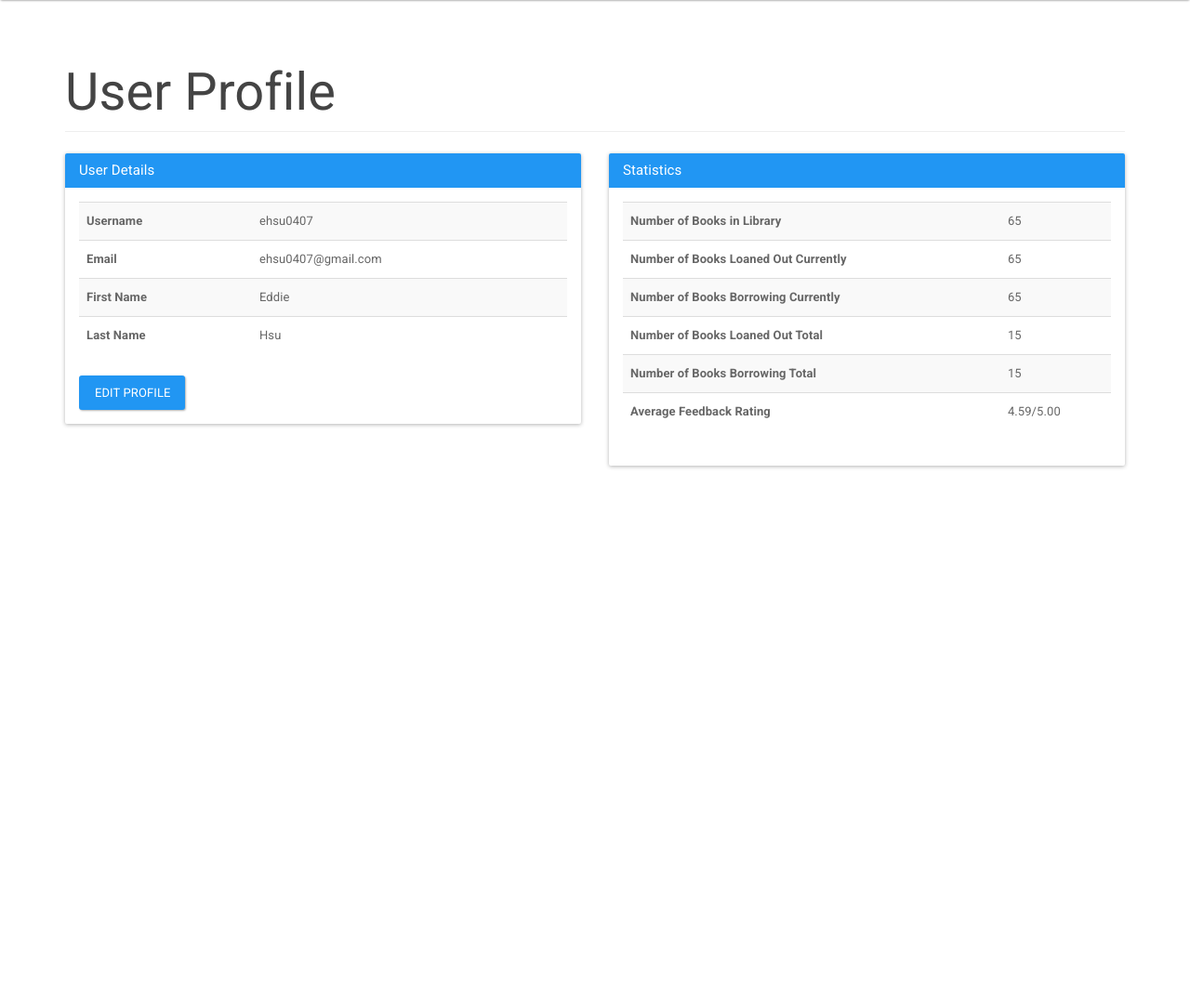
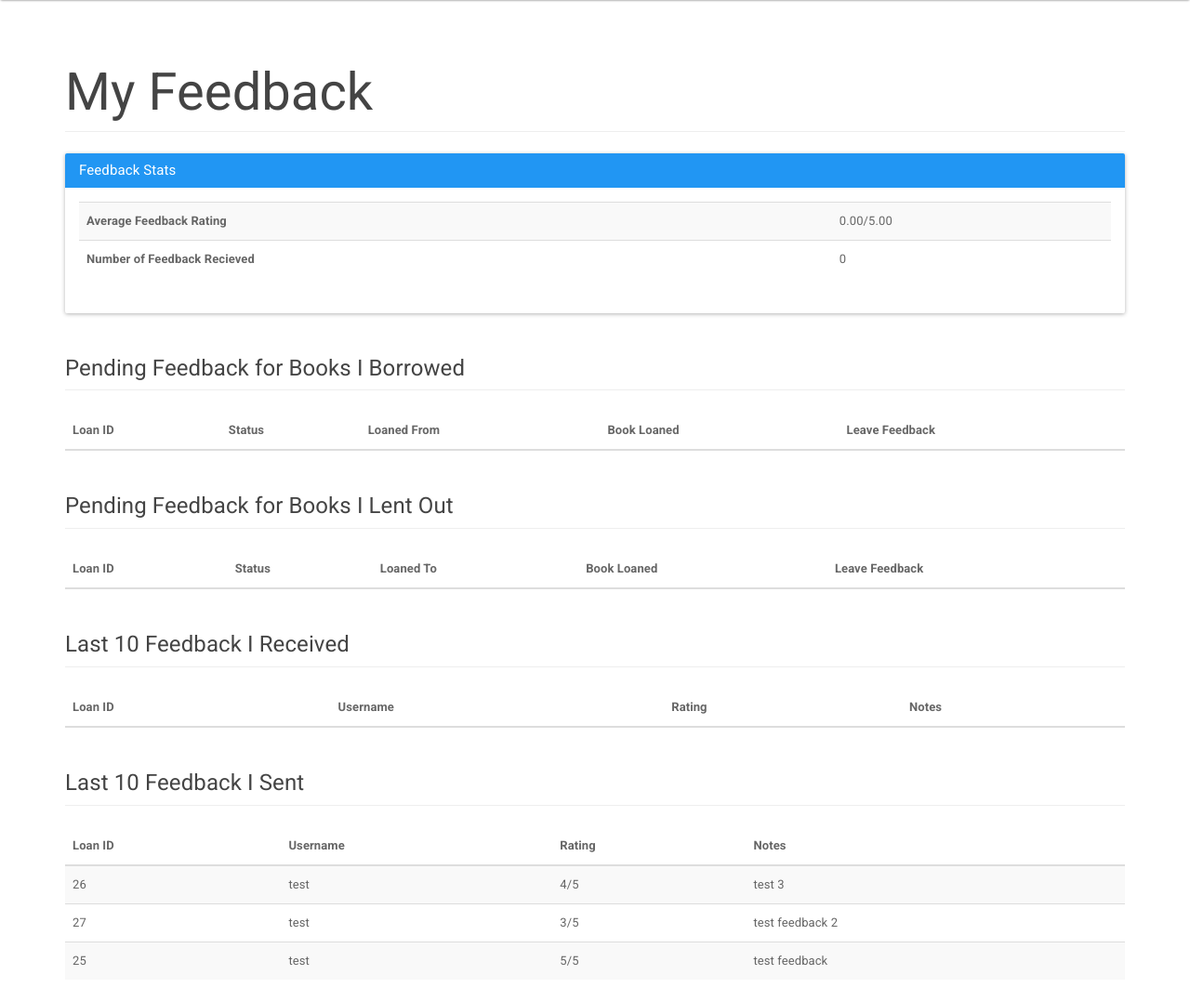
Before and after one commit to ehsu0407/cs411_bookworm, a Django app: page /profile/myfeedback in a window 1280 px wide. Shown: the part 64-1141 px from the top of the page at 93% size. Before the commit the page ends 568 px from the top, so only its background shows below. Run offline with Django 3.2, Linux system fonts and the light colour scheme; a user stored in the database is signed in; data comes from the database, SQL or seed files in the repository; lists and menus that the app fills with data are empty; parts of the project's set-up code (start-up, migrations or seed data) failed here and were passed over; some libraries are stand-ins or nearby versions.

Commit message:
Completed feedback system.

```diff
--- a/bookworm_app/templates/bookworm_app/nav.html
+++ b/bookworm_app/templates/bookworm_app/nav.html
@@ -20,6 +20,7 @@
               <li><a href="{% url "profile_mymedia" %}">My Media</a></li>
               <li><a href="{% url 'profile_myfriends' %}">My Friends</a></li>
               <li><a href="{% url 'profile_myloan' %}">My Loan Requests</a></li>
+              <li><a href="{% url 'profile_myfeedback' %}">My Feedback</a></li>
 {#              <li><a href="{% url 'profile_myreviews' %}">My Reviews</a></li>#}
             </ul>
           </li>
--- /dev/null
+++ b/bookworm_app/templates/bookworm_app/profile/myfeedback.html
@@ -0,0 +1,222 @@
+{% extends "bookworm_app/base.html" %}
+
+{% block content_body %}
+
+<div class="container">
+    <h1 class="page-header">My Feedback</h1>
+
+    <div class="panel panel-primary">
+        <div class="panel-heading">
+            <h4 class="panel-title">Feedback Stats</h4>
+        </div>
+        <div class="panel-body">
+
+            <table class="table table-striped">
+                <tbody>
+                    <tr>
+                        <th>Average Feedback Rating</th>
+                        <td>{{ avg_feedback_rating }}/5.00</td>
+                    </tr>
+                    <tr>
+                        <th>Number of Feedback Recieved</th>
+                        <td>{{ amt_feedback_received }}</td>
+                    </tr>
+                </tbody>
+            </table>
+        </div>
+    </div>
+
+    <h4 class="page-header">Pending Feedback for Books I Borrowed</h4>
+
+    <table class="table table-striped">
+        <thead>
+            <tr>
+                <th>Loan ID</th>
+                <th>Status</th>
+                <th>Loaned From</th>
+                <th>Book Loaned</th>
+                <th>Leave Feedback</th>
+            </tr>
+        </thead>
+        <tbody>
+        {% for feedback in pending_received_list %}
+            <tr>
+                <td>{{ feedback.loan_id }}</td>
+                <td>{{ feedback.status }}</td>
+                <td>{{ feedback.username }}</td>
+                <td>{{ feedback.book_name }}</td>
+                <td>
+                    <button type="button" class="btn btn-primary" data-toggle="modal" data-target="#givefeedback_rcv{{ feedback.loan_id }}">
+                        Leave Feedback
+                    </button>
+                </td>
+            </tr>
+            <!-- Modal -->
+            <div class="modal fade" id="givefeedback_rcv{{ feedback.loan_id }}" tabindex="-1" role="dialog" aria-labelledby="myModalLabel" aria-hidden="true">
+                <div class="modal-dialog">
+                    <div class="modal-content">
+                        <div class="modal-header">
+                            <button type="button" class="close" data-dismiss="modal" aria-label="Close"><span aria-hidden="true">&times;</span></button>
+                            <h4 class="modal-title">Send Feedback</h4>
+                        </div>
+                        <form method="post" action="{% url "profile_myfeedback" %}">
+                            {% csrf_token %}
+                            <div class="modal-body">
+                              <fieldset>
+
+                                <div class="form-group">
+                                    <label for="select" class="control-label">Rating</label>
+                                  <div class="col-lg-10">
+                                    <select class="form-control" name="rating" id="select">
+                                      <option>5</option>
+                                      <option>4</option>
+                                      <option>3</option>
+                                      <option>2</option>
+                                      <option>1</option>
+                                    </select>
+                                  </div>
+
+                                    <br>
+
+                                  <label for="textArea" class="control-label">Notes</label>
+                                  <div class="col-lg-10">
+                                    <textarea class="form-control" rows="3" name="notes" id="textArea" maxlength=256></textarea>
+                                    <span class="help-block">Max: 256 Characters</span>
+                                  </div>
+                                </div>
+                              </fieldset>
+                            </div>
+                            <div class="modal-footer">
+                                <button type="button" class="btn btn-default" data-dismiss="modal">Cancel</button>
+                                <button class="btn btn-primary" type="submit" name="loan_id" value="{{ feedback.loan_id }}">Send Feedback</button>
+                                <input type="hidden" name="action" value="send_feedback">
+                            </div>
+                        </form>
+                    </div>
+                </div>
+            </div>
+        {% endfor %}
+        </tbody>
+    </table>
+
+    <h4 class="page-header">Pending Feedback for Books I Lent Out</h4>
+
+    <table class="table table-striped">
+        <thead>
+            <tr>
+                <th>Loan ID</th>
+                <th>Status</th>
+                <th>Loaned To</th>
+                <th>Book Loaned</th>
+                <th>Leave Feedback</th>
+            </tr>
+        </thead>
+        <tbody>
+        {% for feedback in pending_sent_list %}
+            <tr>
+                <td>{{ feedback.loan_id }}</td>
+                <td>{{ feedback.status }}</td>
+                <td>{{ feedback.username }}</td>
+                <td>{{ feedback.book_name }}</td>
+                <td>
+                    <button type="button" class="btn btn-primary" data-toggle="modal" data-target="#givefeedback_snd{{ feedback.loan_id }}">
+                        Leave Feedback
+                    </button>
+                </td>
+            </tr>
+            <!-- Modal -->
+            <div class="modal fade" id="givefeedback_snd{{ feedback.loan_id }}" tabindex="-1" role="dialog" aria-labelledby="myModalLabel" aria-hidden="true">
+                <div class="modal-dialog">
+                    <div class="modal-content">
+                        <div class="modal-header">
+                            <button type="button" class="close" data-dismiss="modal" aria-label="Close"><span aria-hidden="true">&times;</span></button>
+                            <h4 class="modal-title">Send Feedback</h4>
+                        </div>
+                        <form method="post" action="{% url "profile_myfeedback" %}">
+                            {% csrf_token %}
+                            <div class="modal-body">
+                              <fieldset>
+
+                                <div class="form-group">
+                                    <label for="select" class="control-label">Rating</label>
+                                  <div class="col-lg-10">
+                                    <select class="form-control" name="rating" id="select">
+                                      <option>5</option>
+                                      <option>4</option>
+                                      <option>3</option>
+                                      <option>2</option>
+                                      <option>1</option>
+                                    </select>
+                                  </div>
+
+                                    <br>
+
+                                  <label for="textArea" class="control-label">Notes</label>
+                                  <div class="col-lg-10">
+                                    <textarea class="form-control" rows="3" name="notes" id="textArea" maxlength=256></textarea>
+                                    <span class="help-block">Max: 256 Characters</span>
+                                  </div>
+                                </div>
+                              </fieldset>
+                            </div>
+                            <div class="modal-footer">
+                                <button type="button" class="btn btn-default" data-dismiss="modal">Cancel</button>
+                                <button class="btn btn-primary" type="submit" name="loan_id" value="{{ feedback.loan_id }}">Send Feedback</button>
+                                <input type="hidden" name="action" value="send_feedback">
+                            </div>
+                        </form>
+                    </div>
+                </div>
+            </div>
+        {% endfor %}
+        </tbody>
+    </table>
+
+    <h4 class="page-header">Last 10 Feedback I Received</h4>
+
+    <table class="table table-striped">
+        <thead>
+            <tr>
+                <th>Loan ID</th>
+                <th>Username</th>
+                <th>Rating</th>
+                <th>Notes</th>
+            </tr>
+        </thead>
+        <tbody>
+        {% for feedback in last_10_feedback_list_rcvd %}
+            <tr>
+                <td>{{ feedback.loan_id }}</td>
+                <td>{{ feedback.username }}</td>
+                <td>{{ feedback.rating }}/5</td>
+                <td>{{ feedback.notes }}</td>
+            </tr>
+        {% endfor %}
+        </tbody>
+    </table>
+
+    <h4 class="page-header">Last 10 Feedback I Sent</h4>
+
+    <table class="table table-striped">
+        <thead>
+            <tr>
+                <th>Loan ID</th>
+                <th>Username</th>
+                <th>Rating</th>
+                <th>Notes</th>
+            </tr>
+        </thead>
+        <tbody>
+        {% for feedback in last_10_feedback_list_sent %}
+            <tr>
+                <td>{{ feedback.loan_id }}</td>
+                <td>{{ feedback.username }}</td>
+                <td>{{ feedback.rating }}/5</td>
+                <td>{{ feedback.notes }}</td>
+            </tr>
+        {% endfor %}
+        </tbody>
+    </table>
+
+</div>
+{% endblock %}
--- a/bookworm_app/templates/bookworm_app/profile/profile.html
+++ b/bookworm_app/templates/bookworm_app/profile/profile.html
@@ -65,7 +65,7 @@
                         </tr>
                         <tr>
                             <th>Average Feedback Rating</th>
-                            <td>4.59/5.00</td>
+                            <td>{{ avg_feedback_rating }}/5.00</td>
                         </tr>
                     </table>
                 </div>
@@ -74,34 +74,34 @@
 
     </div>
 
-{#    <div class="panel panel-primary">#}
-{#        <div class="panel-heading">#}
-{#            <h4 class="panel-title">Feedback History</h4>#}
-{#        </div>#}
-{#        <div class="panel-body">#}
-{##}
-{#            <table class="table table-striped">#}
-{#                <thead>#}
-{#                    <tr>#}
-{#                        <th>Loan ID</th>#}
-{#                        <th>DateTime</th>#}
-{#                        <th>User</th>#}
-{#                        <th>Rating</th>#}
-{#                        <th>Notes</th>#}
-{#                    </tr>#}
-{#                </thead>#}
-{#                <tbody>#}
-{#                    <tr>#}
-{#                        <td><img src="{{ media.thumbnail }}" alt="{{ media.title }}"></td>#}
-{#                        <td>{{ media.title }}</td>#}
-{#                        <td>{{ media.author }}</td>#}
-{#                        <td>{{ media.description }}</td>#}
-{#                        <td></td>#}
-{#                    </tr>#}
-{#                </tbody>#}
-{#            </table>#}
-{#        </div>#}
-{#    </div>#}
+    <div class="panel panel-primary">
+        <div class="panel-heading">
+            <h4 class="panel-title">Last 10 Feedback History</h4>
+        </div>
+        <div class="panel-body">
+
+            <table class="table table-striped">
+                <thead>
+                    <tr>
+                        <th>Loan ID</th>
+                        <th>Username</th>
+                        <th>Rating</th>
+                        <th>Notes</th>
+                    </tr>
+                </thead>
+                <tbody>
+                {% for feedback in feedback_history_list %}
+                    <tr>
+                        <td>{{ feedback.loan_id }}</td>
+                        <td>{{ feedback.username }}</td>
+                        <td>{{ feedback.rating }}/5</td>
+                        <td>{{ feedback.notes }}</td>
+                    </tr>
+                {% endfor %}
+                </tbody>
+            </table>
+        </div>
+    </div>
 
 </div>
 {% endblock %}
--- a/bookworm_app/views.py
+++ b/bookworm_app/views.py
@@ -18,6 +18,7 @@ from bookworm_app.viewbuilders.profile import mymedia as view_profile_mymedia
 from bookworm_app.viewbuilders.profile import myloan as view_profile_myloan
 from bookworm_app.viewbuilders.profile import myfriends as view_profile_myfriends
 from bookworm_app.viewbuilders.profile import myreviews as view_profile_myreviews
+from bookworm_app.viewbuilders.profile import myfeedback as view_profile_myfeedback
 
 from bookworm_app.viewbuilders import home as view_home
 from bookworm_app.viewbuilders import media as view_media
@@ -69,6 +70,10 @@ def profile_myreviews(request):
     return view_profile_myreviews.get_response(request)
 
 @login_required
+def profile_myfeedback(request):
+    return view_profile_myfeedback.get_response(request)
+
+@login_required
 def media(request):
     return view_media.get_response(request)
 
--- a/cs411_bookworm/urls.py
+++ b/cs411_bookworm/urls.py
@@ -18,6 +18,7 @@ urlpatterns = patterns('',
     url(r'^profile/myfriends', 'bookworm_app.views.profile_myfriends', name='profile_myfriends'),
     url(r'^profile/myloan', 'bookworm_app.views.profile_myloan', name='profile_myloan'),
     url(r'^profile/myreviews', 'bookworm_app.views.profile_myreviews', name='profile_myreviews'),
+    url(r'^profile/myfeedback', 'bookworm_app.views.profile_myfeedback', name='profile_myfeedback'),
     url(r'^profile/', 'bookworm_app.views.profile', name='profile'),
 
     url(r'^media/', 'bookworm_app.views.media', name='media'),
```
Also changed, not shown: bookworm_app/viewbuilders/profile/myfeedback.py (added, +238 -0 lines), bookworm_app/viewbuilders/profile/profile.py (+9 -0 lines), db.sqlite3.
